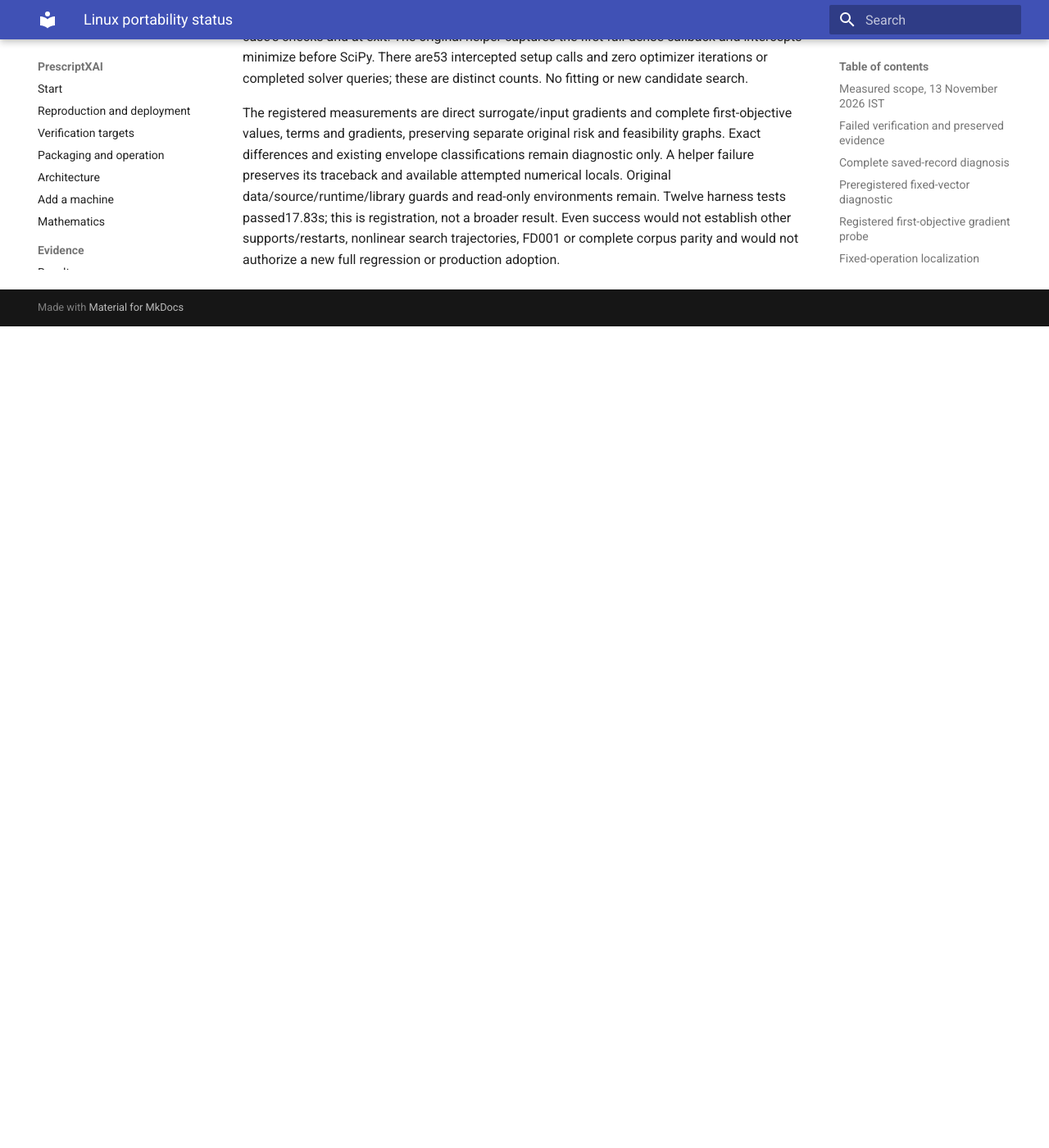
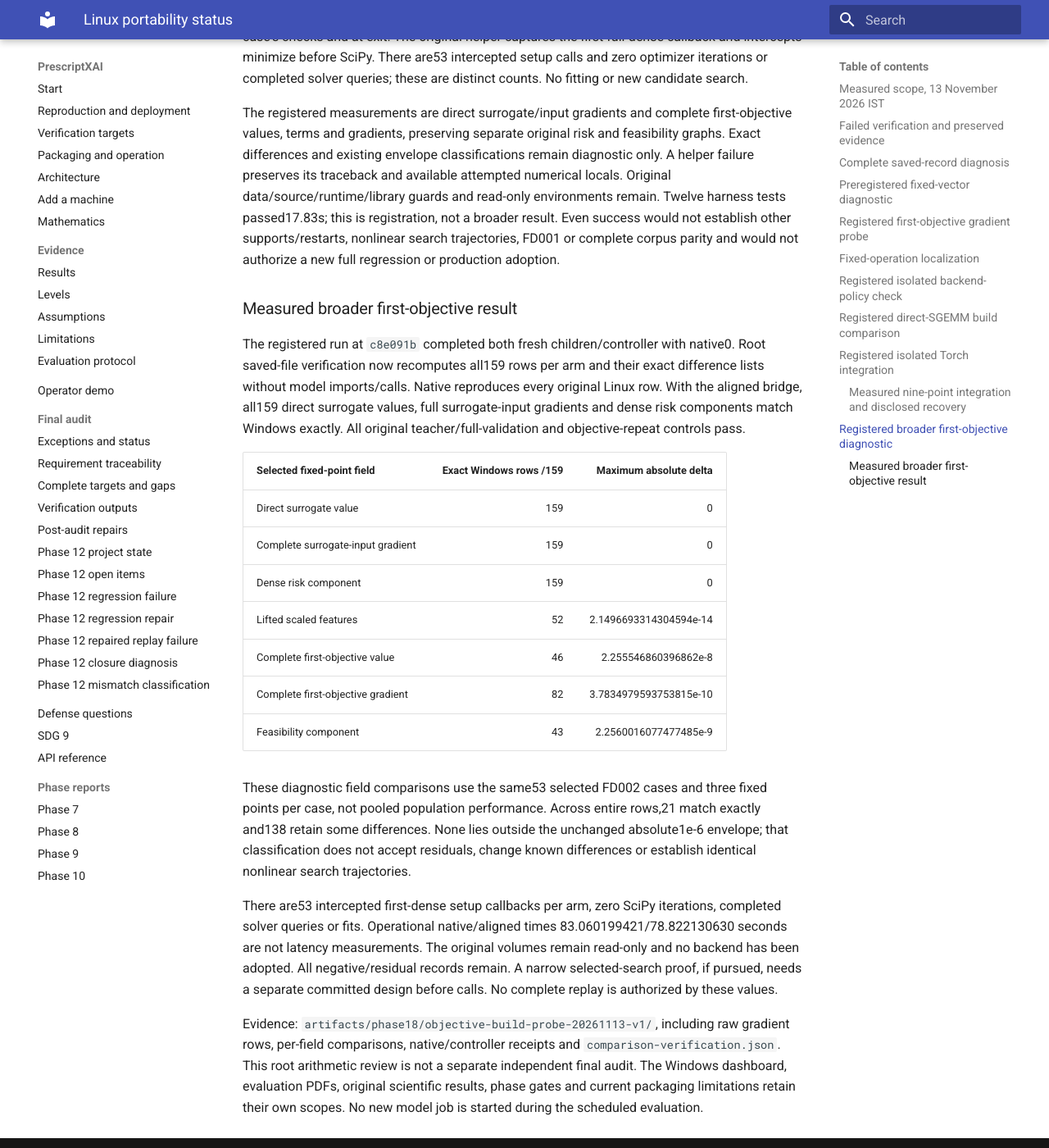
Before and after one commit to Chiranth-17/PrescriptXAI, an MkDocs documentation site: the page built from docs/linux_portability.md, in a window 1280 px wide and 1400 px high, scrolled down 11163 px. Shown: the whole window at 82% size. Built offline with MkDocs 1.6.1 and Material for MkDocs 9.7.7, drawn with Linux system fonts in a browser that asks for light colours; before the commit the page ends 11561 px from its top, so only the background shows below that.

Commit message:
docs: retain broader objective alignment residuals and scope

```diff
--- a/docs/linux_portability.md
+++ b/docs/linux_portability.md
@@ -453,3 +453,42 @@ read-only environments remain. Twelve harness tests passed17.83s; this is
 registration, not a broader result. Even success would not establish other
 supports/restarts, nonlinear search trajectories, FD001 or complete corpus
 parity and would not authorize a new full regression or production adoption.
+
+### Measured broader first-objective result
+
+The registered run at `c8e091b` completed both fresh children/controller with
+native0. Root saved-file verification now recomputes all159 rows per arm and
+their exact difference lists without model imports/calls. Native reproduces
+every original Linux row. With the aligned bridge, all159 direct surrogate
+values, full surrogate-input gradients and dense risk components match Windows
+exactly. All original teacher/full-validation and objective-repeat controls pass.
+
+| Selected fixed-point field | Exact Windows rows /159 | Maximum absolute delta |
+| --- | ---: | ---: |
+| Direct surrogate value |159|0|
+| Complete surrogate-input gradient |159|0|
+| Dense risk component |159|0|
+| Lifted scaled features |52|2.1496693314304594e-14|
+| Complete first-objective value |46|2.255546860396862e-8|
+| Complete first-objective gradient |82|3.7834979593753815e-10|
+| Feasibility component |43|2.2560016077477485e-9|
+
+These diagnostic field comparisons use the same53 selected FD002 cases and
+three fixed points per case, not pooled population performance. Across entire
+rows,21 match exactly and138 retain some differences. None lies outside the
+unchanged absolute1e-6 envelope; that classification does not accept residuals,
+change known differences or establish identical nonlinear search trajectories.
+
+There are53 intercepted first-dense setup callbacks per arm, zero SciPy
+iterations, completed solver queries or fits. Operational native/aligned times
+83.060199421/78.822130630 seconds are not latency measurements. The original
+volumes remain read-only and no backend has been adopted. All negative/residual
+records remain. A narrow selected-search proof, if pursued, needs a separate
+committed design before calls. No complete replay is authorized by these values.
+
+Evidence: `artifacts/phase18/objective-build-probe-20261113-v1/`, including raw
+gradient rows, per-field comparisons, native/controller receipts and
+`comparison-verification.json`. This root arithmetic review is not a separate
+independent final audit. The Windows dashboard, evaluation PDFs, original
+scientific results, phase gates and current packaging limitations retain their
+own scopes. No new model job is started during the scheduled evaluation.
```
Also changed, not shown: .gsd/STATE.md (+14 -2 lines), PROGRESS.md (+34 -0 lines).
